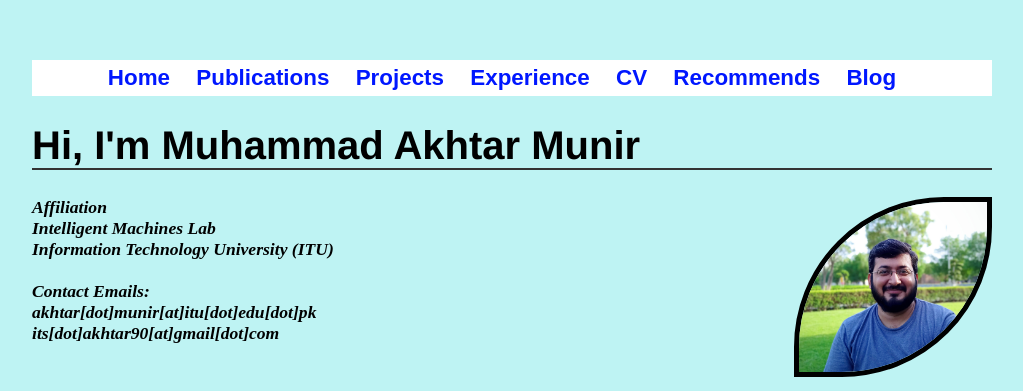
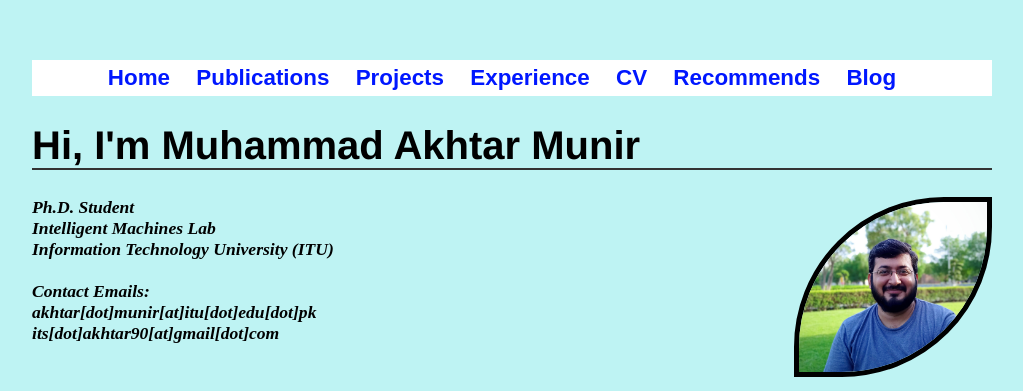
Before and after one commit to akhtarvision/akhtarvision.github.io, a Jekyll site: the page built from index.html, in a window 1280 px wide and 900 px high. Shown: the top 391 px of the window, without its empty margins (128-1151 px from the left). Built offline with Jekyll 4.4.1, drawn with Linux system fonts in a browser that asks for light colours.

Commit message:
Update index.html

```diff
--- a/index.html
+++ b/index.html
@@ -13,7 +13,7 @@ title: Akhtar Munir, Deep Learning
 	      	<img class="roundImg" src="mainpic_git_c.jpg" alt="profile" width="188" height="170" style="float:right">
 
 	<address>
-		<strong>Affiliation</strong><br>
+		<strong>Ph.D. Student</strong><br>
 		Intelligent Machines Lab<br>
 		Information Technology University (ITU)<br><br>
 		Contact Emails:<br>
@@ -22,7 +22,7 @@ title: Akhtar Munir, Deep Learning
 		</address>
 	<br><br>
 
-		<ul class="contacts">
+		<ul class="social">
 		<li><a href="https://www.linkedin.com/in/muhammad-akhtar-munir-697b3976/">Linkedin</a></li>
 		<li><a href="https://scholar.google.com.pk/citations?user=sT-epZAAAAAJ&hl=en">Google Scholar</a></li>
 		<li><a href="http://im.itu.edu.pk/people/">Research Lab (IML)</a></li>
```
